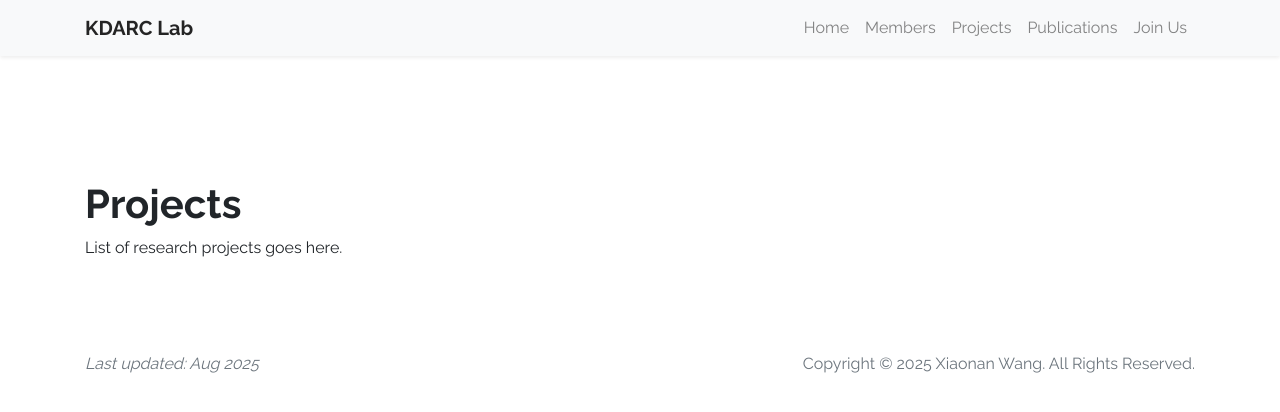
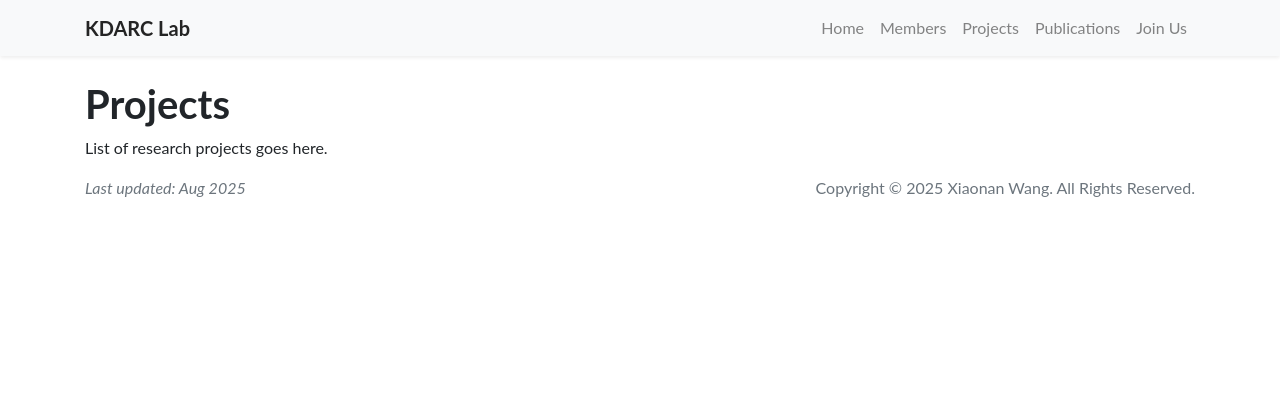
Before and after one commit to wangxiaonan-git/kdarc-lab, a Jekyll site: the page built from projects.html, in a window 1280 px wide. Shown: the top 412 px of the page. Built offline with Jekyll 4.4.1, drawn with Linux system fonts in a browser that asks for light colours.

Commit message:
Update default.html

```diff
--- a/_layouts/default.html
+++ b/_layouts/default.html
@@ -13,30 +13,6 @@
   <!-- Global CSS -->
   <link rel="stylesheet" href="/kdarc-lab/assets/css/global.css" />
 
-  <style>
-    body {
-      font-family: 'Raleway', sans-serif;
-    }
-    .lab-banner {
-      background: url('/kdarc-lab/assets/images/banner.jpg') center center/cover no-repeat;
-      color: white;
-      padding: 100px 20px;
-      text-align: center;
-    }
-    .lab-banner h1 {
-      font-size: 3rem;
-      font-weight: 700;
-    }
-    .lab-banner p {
-      font-size: 1.3rem;
-      margin-top: 10px;
-    }
-    .content-wrapper {
-      padding-top: 100px;
-      padding-bottom: 60px;
-    }
-  </style>
-</head>
 
 <body>
   {% include navbar.html %}
```
